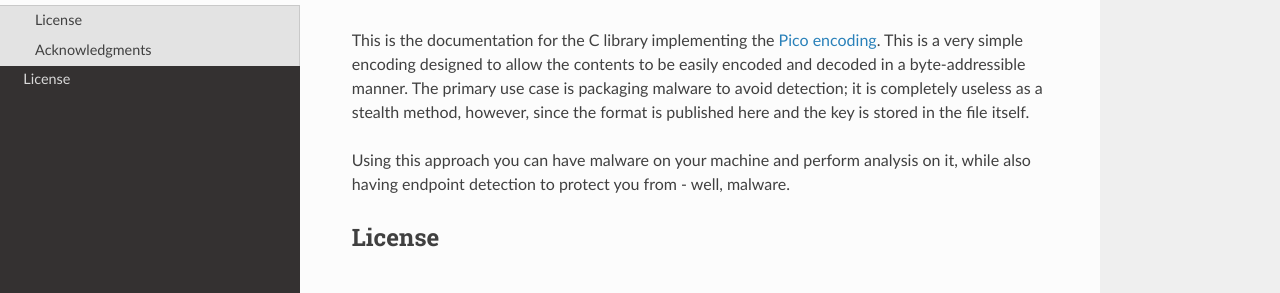
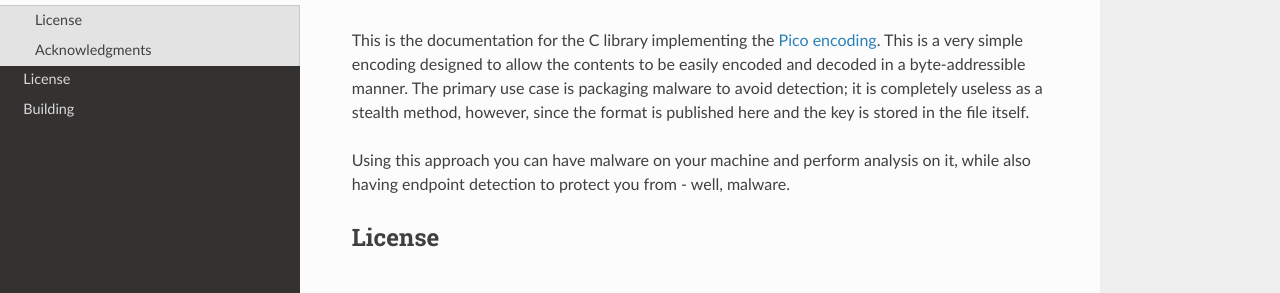
Before and after one commit to mons-pico/pico, an MkDocs documentation site: the page built from docs/index.md, in a window 1280 px wide. Shown: the part 131-424 px from the top of the page. Built offline with MkDocs 1.6.1, drawn with Linux system fonts in a browser that asks for light colours; nearby versions of some CDN libraries; old or Windows-style settings are respelled for this version of MkDocs.

Commit message:
Added building.md.

```diff
--- a/mkdocs.yml
+++ b/mkdocs.yml
@@ -3,3 +3,4 @@ theme: readthedocs
 pages:
   - Home: index.md
   - License: license.md
+  - Building: building.md
```
